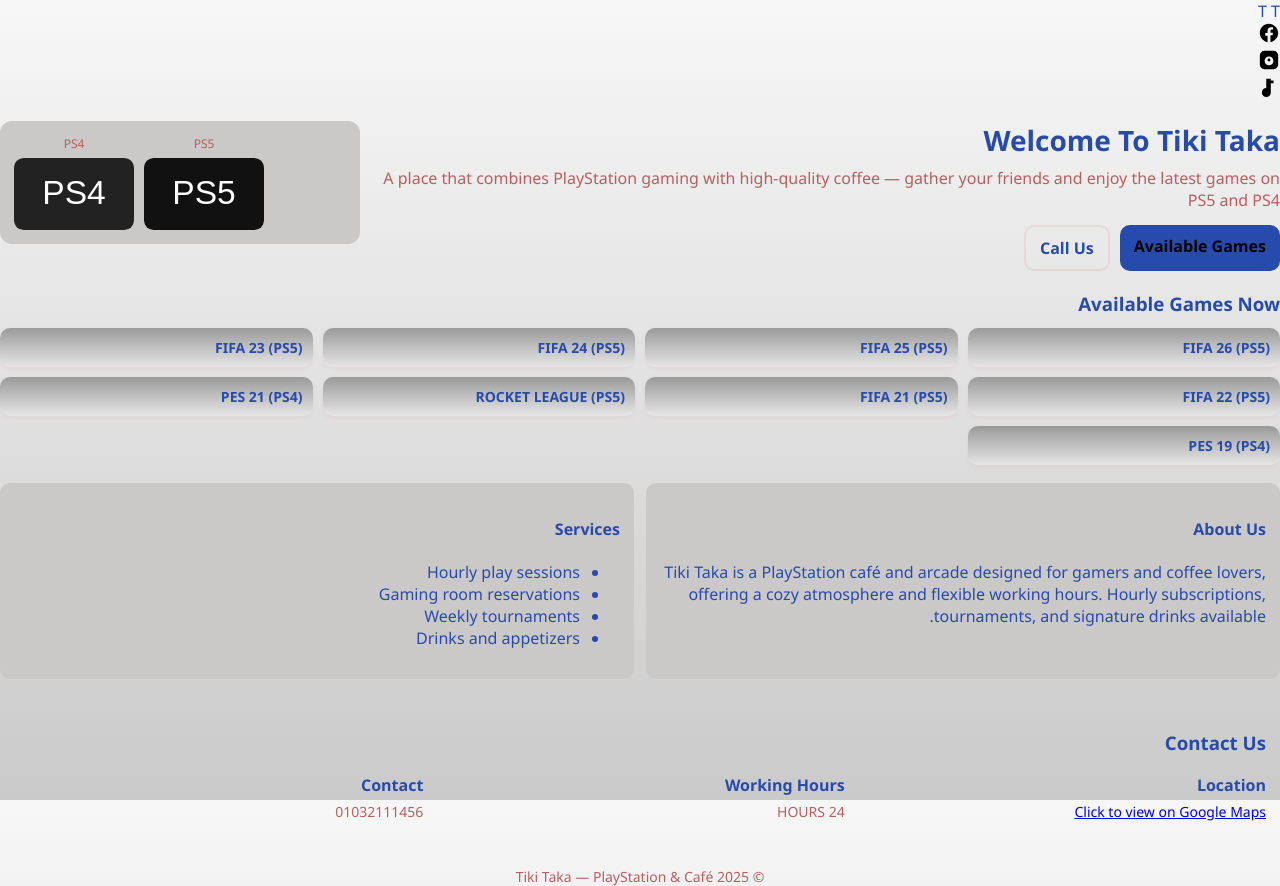
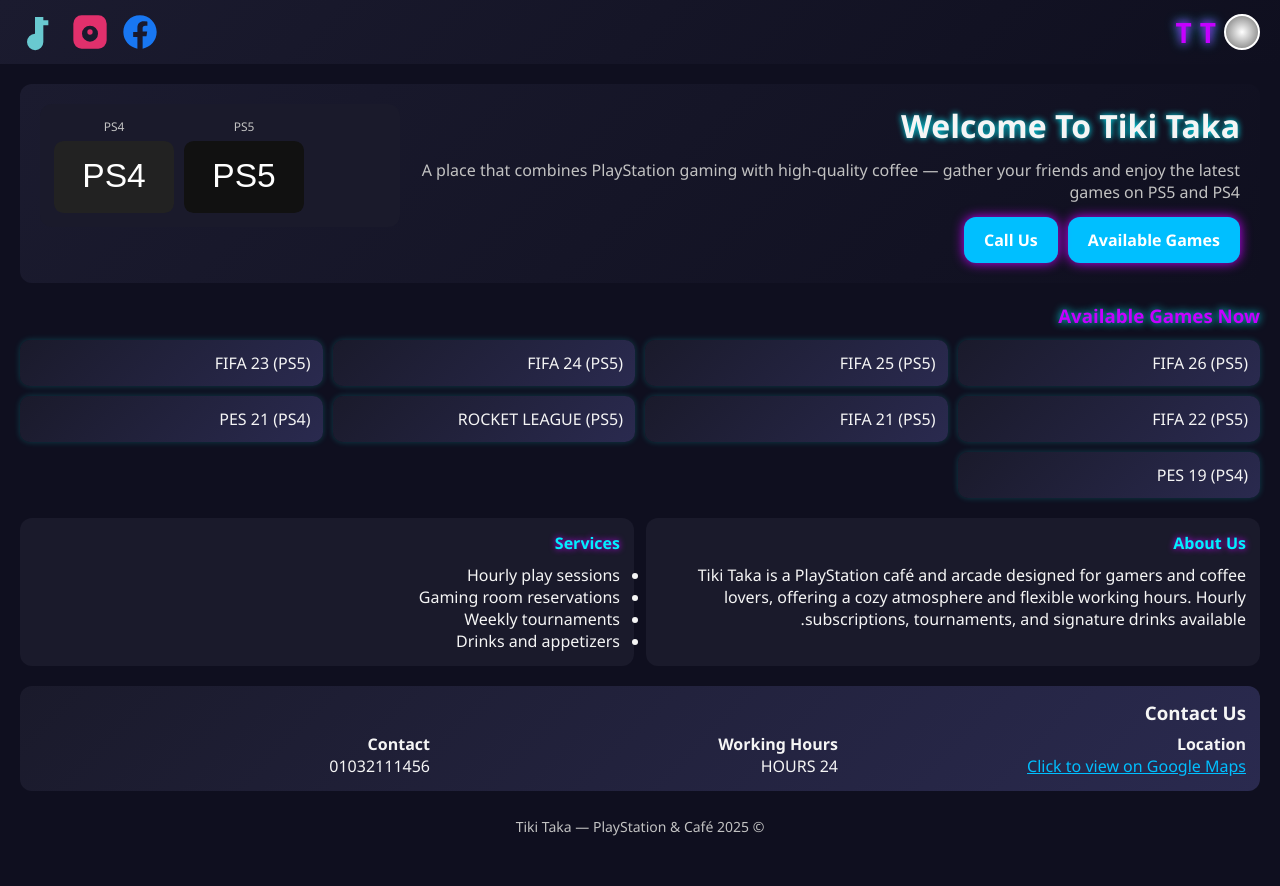
Before and after one commit to 6pt6bpx272-hue/tikitaka, a plain HTML site: page index.html in a window 1280 px wide. After the commit the page ends 836 px from the top, so only its background shows below. Drawn offline with Linux system fonts and the light colour scheme.

Commit message:
Add files via upload

```diff
--- a/style.css
+++ b/style.css
@@ -1,238 +1,149 @@
-/* style.css - تصميم رمادي بتدرجات، منفصل عن HTML */
-/* خطوط نظامية لتجنب تحميل خارجي؛ لو تحب خط عربي تضيف @import لخط من Google في HTML */
-
 :root{
-  --bg:#fdfdfd;
-  --card:#cbc8c8;
-  --dark:#274bad;
-  --muted:#b95f5f;
-  --accent-grad: linear-gradient(135deg,#dcdcdc,#000000);
+  --bg-dark: #0f0f1f;
+  --bg-gradient: linear-gradient(135deg,#1b1b2F,#0F0F1F);
+  --text-light: #f5f5f5;
+  --text-muted: #c2c2c2;
+  --btn-bg: #00bfff;
+  --btn-hover: #8c50ff;
+  --neon-blue: #00f0ff;
+  --neon-purple: #c600ff;
 }
 
-*{box-sizing:border-box}
-html,body{height:100%}
-body{
-  margin:0;
-  font-family: "Segoe UI", Tahoma, Arial, "Noto Naskh Arabic", sans-serif;
-  background:linear-gradient(180deg,#f7f7f7,#cbcaca);
-  color:var(--dark);
-  -webkit-font-smoothing:antialiased;
-  -moz-osx-font-smoothing:grayscale;
-  direction:rtl;
-}
-/* Basic reset for the footer area */
-.social-footer {
-  background: #0b0b0b;
-  color: #fff;
-  padding: 18px 12px;
-  font-family: system-ui, -apple-system, "Segoe UI", Roboto, "Helvetica Neue", Arial;
-}
-
-.social-footer .container {
-  max-width: 1100px;
-  margin: 0 auto;
-  display: flex;
-  gap: 12px;
-  align-items: center;
-  justify-content: space-between;
-  flex-wrap: wrap;
-}
-
-/* brand/text */
-.social-footer .brand {
-  margin: 0;
-  font-weight: 700;
-  letter-spacing: 0.4px;
-}
-
-/* social list */
-.social-list {
-  list-style: none;
-  margin: 0;
-  padding: 0;
-  display: flex;
-  gap: 14px;
-  align-items: center;
-}
-
-.social-list li { display: inline-block; }
-
-/* link / icon styling */
-.social-list a {
-  display: inline-flex;
-  align-items: center;
-  justify-content: center;
-  width: 44px;
-  height: 44px;
-  border-radius: 10px;
-  background: rgba(255,255,255,0.04);
-  text-decoration: none;
-  transition: transform .18s ease, background .18s ease;
-  color: inherit;
-}
-
-/* SVG fill — using currentColor so hover color applies */
-.social-list svg { fill: currentColor; width: 22px; height: 22px; }
-
-/* hover/focus */
-.social-list a:hover,
-.social-list a:focus {
-  transform: translateY(-4px);
-  background: rgba(255,255,255,0.09);
-  outline: none;
-  box-shadow: 0 6px 18px rgba(0,0,0,0.35);
-}
-
-/* responsive tweaks */
-@media (max-width: 520px) {
-  .social-footer .container {
-    flex-direction: column;
-    gap: 10px;
-    align-items: center;
-    text-align: center;
-  }
-}
-
-.wrap{
-  max-width:1100px;
-  margin:28px auto;
-  padding:20px;
-}
+/* Reset */
+*{box-sizing:border-box;margin:0;padding:0}
+html,body{height:100%;font-family:"Segoe UI", Tahoma, Arial, sans-serif;background:var(--bg-dark);color:var(--text-light);direction:rtl;scroll-behavior:smooth}
 
 /* Header */
 .site-header{
   display:flex;
   justify-content:space-between;
   align-items:center;
-  gap:16px;
-  margin-bottom:18px;
+  padding:12px 20px;
+  background:var(--bg-gradient);
 }
-.brand{
+.wrap-header{display:flex;justify-content:space-between;align-items:center;width:100%}
+
+/* Logo جديد */
+.logo-new{
   display:flex;
   align-items:center;
-  gap:12px;
+  gap:8px;
+  font-weight:700;
+  font-size:28px;
 }
-.brand .logo{width:56px;height:56px;flex:0 0 56px}
-.brand-text h1{
-  margin:0;
-  font-size:20px;
-  letter-spacing:1px;
+.logo-new .football{
+  width:36px;
+  height:36px;
+  background: radial-gradient(circle at center, #fff 0%, #999 70%);
+  border-radius:50%;
+  border:2px solid #fff;
 }
-.subtitle{margin:2px 0 0;font-size:12px;color:var(--muted)}
+.logo-new .t-letter{
+  color:var(--neon-purple);
+  text-shadow:0 0 8px var(--neon-purple),0 0 12px var(--neon-blue);
+}
 
-/* Socials */
-/*.socials{display:flex;gap:8px}
-.social{
-  text-decoration:none;
-  padding:8px 12px;
+/* Social top */
+.social-top{
+  display:flex;
+  gap:10px;
+}
+.social-icon{
+  display:flex;
+  width:40px;
+  height:40px;
+  align-items:center;
+  justify-content:center;
   border-radius:8px;
-  background:var(--card);
-  box-shadow: 0 2px 6px rgba(36, 39, 152, 0.06);
-  font-size:13px;
-  color:var(--dark);
+  transition:transform 0.2s;
 }
-.social:hover{transform:translateY(-2px);transition:all .15s ease}
+.social-icon svg{width:40px;height:40px;fill:currentColor;}
+.social-icon:hover{transform:translateY(-4px);}
+.facebook{color:#1877F2}
+.instagram{color:#E1306C}
+.tiktok{color:#69C9D0;}
 
 /* Hero */
 .hero{
   display:grid;
   grid-template-columns:1fr 360px;
-  gap:18px;
-  align-items:stretch;
-  margin-bottom:20px;
+  gap:20px;
+  padding:20px;
+  background:var(--bg-gradient);
+  border-radius:12px;
+  margin:20px;
 }
-.hero-left h2{margin:0 0 8px;font-size:28px}
-.hero-left p{margin:0 0 14px;color:var(--muted)}
-
+.hero-left h2{font-size:32px;margin-bottom:12px;color:var(--text-light);text-shadow:0 0 6px var(--neon-blue)}
+.hero-left p{margin-bottom:14px;color:var(--text-muted)}
 .cta-row{display:flex;gap:10px;flex-wrap:wrap}
 .btn{
   display:inline-block;
-  padding:10px 14px;
-  border-radius:10px;
+  padding:12px 20px;
+  border-radius:12px;
+  font-weight:600;
   text-decoration:none;
-  background:var(--dark);
-  color:#000000;
-  font-weight:600;
+  background:var(--btn-bg);
+  color:#fff;
+  box-shadow:0 0 12px var(--neon-purple);
+  transition:all 0.2s ease;
 }
-.btn.outline{
-  background:transparent;color:var(--dark);
-  border:2px solid rgba(184, 17, 17, 0.08);
-}
+.btn:hover{background:var(--btn-hover);box-shadow:0 0 18px var(--neon-blue)}
 
 /* Hero right card */
 .hero-card{
-  background:var(--card);
+  background:#1a1a2b;
   padding:14px;
   border-radius:12px;
-  min-height:120px;
   display:flex;
   flex-direction:column;
   justify-content:center;
   align-items:flex-end;
 }
-.console-logos{
-  display:flex;
-  gap:10px;
-  align-items:center;
-}
+.console-logos{display:flex;gap:10px;align-items:center}
 .console-badge{display:flex;flex-direction:column;align-items:center}
-.console-label{
-  font-size:12px;
-  color:var(--muted);
-  margin-bottom:6px;
-}
-.ps-svg{width:120px;height:72px;border-radius:8px;display:block}
+.console-label{font-size:12px;color:var(--text-muted);margin-bottom:6px}
+.ps-svg{width:120px;height:72px;border-radius:8px}
 
 /* Games */
-.games{margin:18px 0}
-.games h3{margin:6px 0 8px}
-.muted{color:var(--muted);font-size:13px}
+.games{margin:20px;}
+.games h3{margin-bottom:12px;color:var(--neon-purple);text-shadow:0 0 8px var(--neon-blue)}
 .games-grid{
   display:grid;
   grid-template-columns:repeat(4,1fr);
   gap:10px;
-  margin-top:12px;
 }
 .game{
   display:block;
-  padding:10px;
-  background:linear-gradient(180deg,#9b9a9a,#e6e6e6);
+  padding:12px;
   border-radius:10px;
   text-decoration:none;
-  color:var(--dark);
-  font-weight:600;
-  box-shadow: 0 2px 6px rgba(185, 29, 29, 0.05);
-  text-align:right;
-  font-size:14px;
+  color:var(--text-light);
+  background:linear-gradient(135deg,#1a1a2b,#2a2a4f);
+  box-shadow:0 0 6px rgba(0,255,255,0.2);
+  transition:all 0.2s ease;
 }
-.game:hover{transform:translateY(-4px);transition:all .14s ease}
+.game:hover{transform:translateY(-4px);box-shadow:0 0 12px var(--neon-purple)}
 
 /* Info cards */
-.info{display:grid;grid-template-columns:1fr 1fr;gap:12px;margin:18px 0}
-.card{
-  background:var(--card);
-  padding:14px;border-radius:10px;
-}
+.info{display:grid;grid-template-columns:1fr 1fr;gap:12px;margin:20px}
+.card{background:#1a1a2b;padding:14px;border-radius:12px;color:var(--text-light)}
+.card h4{margin-bottom:10px;color:var(--neon-blue);text-shadow:0 0 6px var(--neon-purple)}
 
 /* Contact */
-.contact{margin:18px 0;background:linear-gradient(180deg #941c1c,#2148ab);padding:14px;border-radius:10px}
+.contact{margin:20px;padding:14px;border-radius:12px;background:linear-gradient(135deg,#1a1a2b,#2a2a4f)}
 .contact-grid{display:grid;grid-template-columns:repeat(3,1fr);gap:12px;margin-top:8px}
-.contact-grid p{margin:6px 0;color:var(--muted);font-size:14px}
+.contact-grid a{color:var(--btn-bg);text-decoration:underline}
 
 /* Footer */
-.site-footer{text-align:center;color:var(--muted);margin-top:26px;font-size:14px}
+.site-footer{text-align:center;color:var(--text-muted);margin:26px;font-size:14px}
 
 /* Responsive */
-@media (max-width:900px){
-  .wrap{padding:12px}
+@media(max-width:900px){
   .hero{grid-template-columns:1fr;gap:12px}
   .games-grid{grid-template-columns:repeat(2,1fr)}
   .contact-grid{grid-template-columns:1fr}
   .info{grid-template-columns:1fr}
 }
-
-@media (max-width:420px){
+@media(max-width:42px){
   .games-grid{grid-template-columns:1fr}
-  .socials{flex-wrap:wrap}
-  .brand-text h1{font-size:18px}
 }
```
